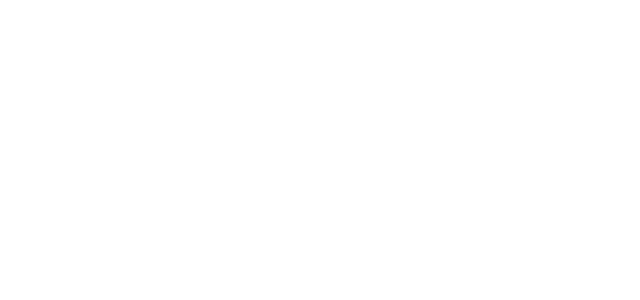
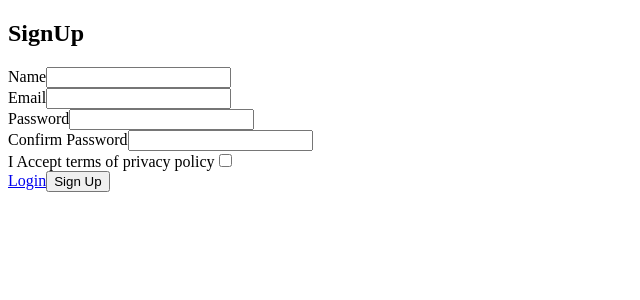
Before and after one commit to totlalr/Registration-Form-Project-With-React, a React (Create React App) app: page / in a window 1280 px wide. Shown: the top 300 px of the page, without its empty margins (0-640 px from the left). Built offline with nearby package versions, Linux system fonts and the light colour scheme.

Commit message:
create sign up components

```diff
--- a/src/App.js
+++ b/src/App.js
@@ -1,10 +1,12 @@
 import React from "react";
-
+import SignUp from "./components/SignUp";
 
 function App() {
-  return <div className="App">
-    <h1></h1>
-  </div>;
+  return (
+    <div className="App">
+      <SignUp />
+    </div>
+  );
 }
 
 export default App;
--- /dev/null
+++ b/src/components/SignUp.js
@@ -0,0 +1,78 @@
+import React, { useState } from "react";
+
+const SignUp = () => {
+  const [data, setData] = useState({
+    name: "",
+    email: "",
+    password: "",
+    confirmPassword: "",
+    isAccepted: false,
+  });
+
+  const changeHandler = (event) => {
+    if (event.target.name === "isAccepted") {
+      setData({ ...data, [event.target.name]: event.target.checked });
+    } else {
+      setData({ ...data, [event.target.name]: event.target.value });
+    }
+  };
+
+  return (
+    <div>
+      <form>
+        <h2>SignUp</h2>
+        <div>
+          <label>Name</label>
+          <input
+            type="text"
+            name="name"
+            value={data.name}
+            onChange={changeHandler}
+          />
+        </div>
+        <div>
+          <label>Email</label>
+          <input
+            type="text"
+            name="email"
+            value={data.email}
+            onChange={changeHandler}
+          />
+        </div>
+        <div>
+          <label>Password</label>
+          <input
+            type="password"
+            name="password"
+            value={data.password}
+            onChange={changeHandler}
+          />
+        </div>
+        <div>
+          <label>Confirm Password</label>
+          <input
+            type="password"
+            name="confirmPassword"
+            value={data.confirmPassword}
+            onChange={changeHandler}
+          />
+        </div>
+        <div>
+          <label>I Accept terms of privacy policy</label>
+          <input
+            type="checkbox"
+            name="isAccepted"
+            value={data.isAccepted}
+            onChange={changeHandler}
+          />
+        </div>
+        <div>
+          <a href="#">Login</a>
+          <button> Sign Up</button>
+        </div>
+      </form>
+    </div>
+  );
+};
+
+export default SignUp;
```
